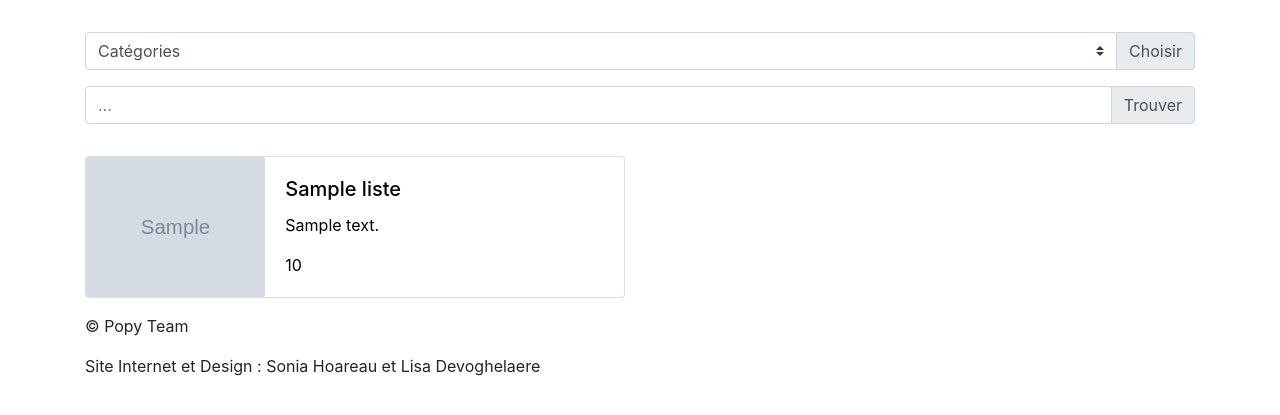
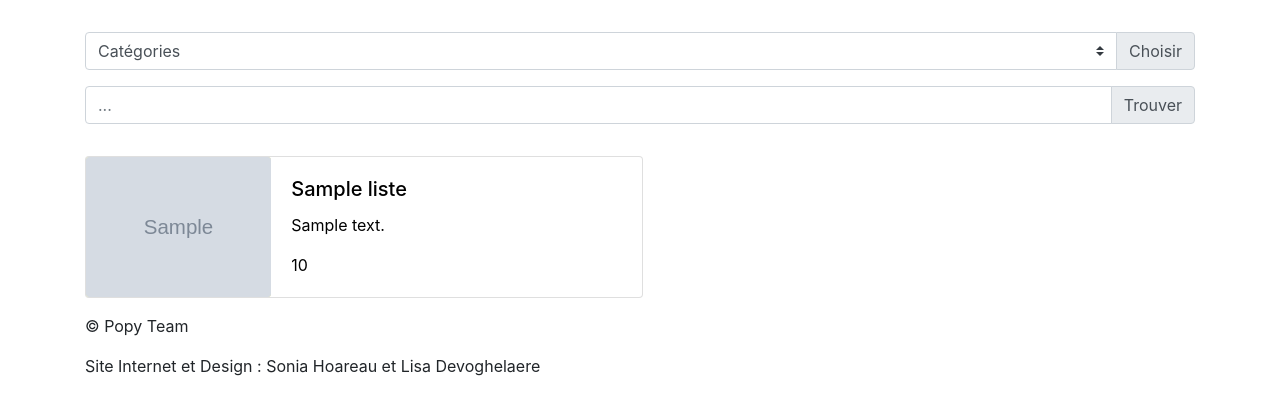
Before and after one commit to LisaDevoghelaere/petites-annonces, a PHP site: template application/template/index.html.twig in a window 1280 px wide. Shown: the part 64-479 px from the top of the page. Run offline with PHP 8.4, Linux system fonts and the light colour scheme; the template is opened without the code that fills it: most values are stand-ins (such as "Sample title", 1, 10 or a date in 2020); some libraries are stand-ins or nearby versions.

Commit message:
mini carte

```diff
--- a/application/template/index.html.twig
+++ b/application/template/index.html.twig
@@ -28,21 +28,18 @@
 <div class="groupe-annonce">
   {% for annonce in liste %}
   <a href="annonce{{ annonce.ann_unique_id }}" class="annonce">
-  <div class="card mb-3" style="max-width: 540px;">
-      <div class="row no-gutters">
-        <div class="col-md-4">
+  <div class="card mb-3 mini-carte">
+      <div class="row no-gutters row-carte">
+        <div class="col-md-4 div-image">
           <img src="{{annonce.ann_image_url}}" class="card-img image-annonce" alt="">
         </div>
         <div class="col-md-6">
           <div class="card-body">
-
             <h5 class="card-title">{{ annonce.ann_titre }}</h5>
             <p class="card-text text-truncate">{{annonce.ann_description}}</p>
             <p class="card-text">{{annonce.ann_prix}}</p>
-
           </div>
         </div>
-
       </div>
     </div>
     </a>
```
